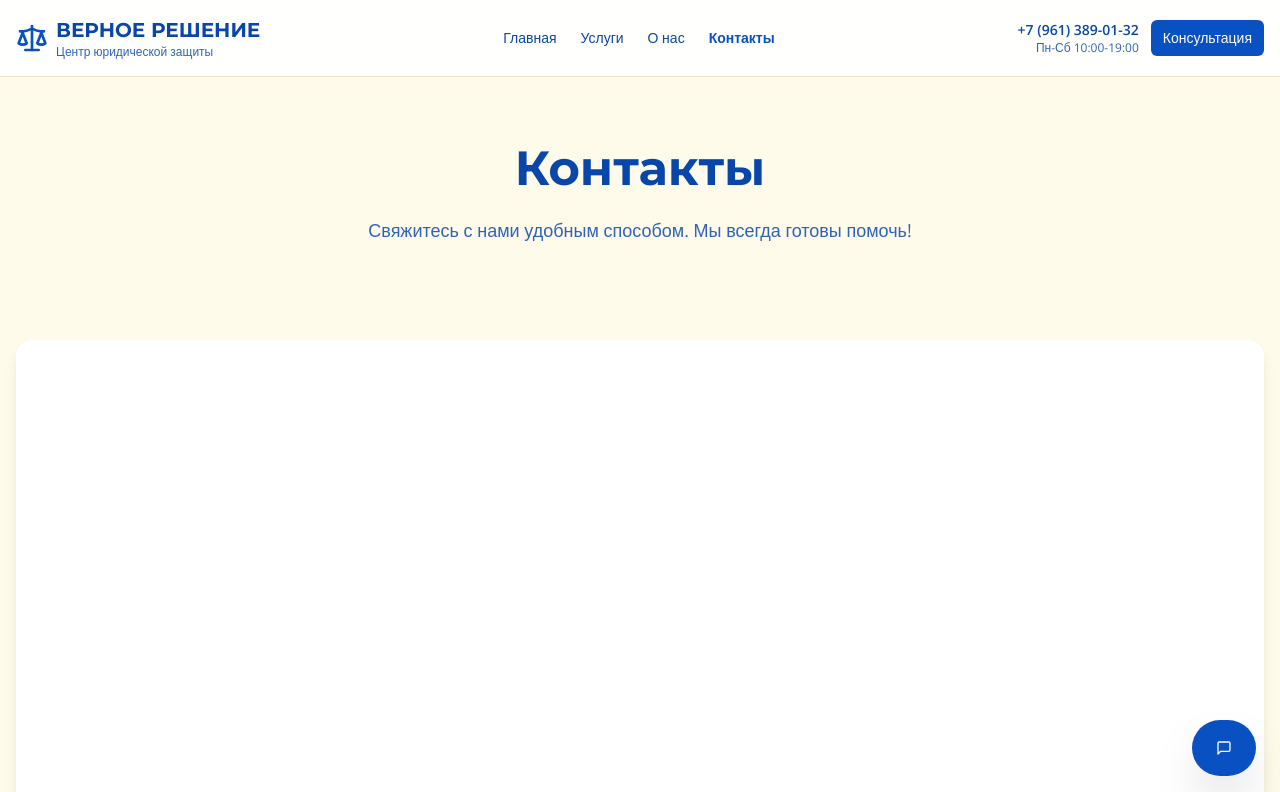
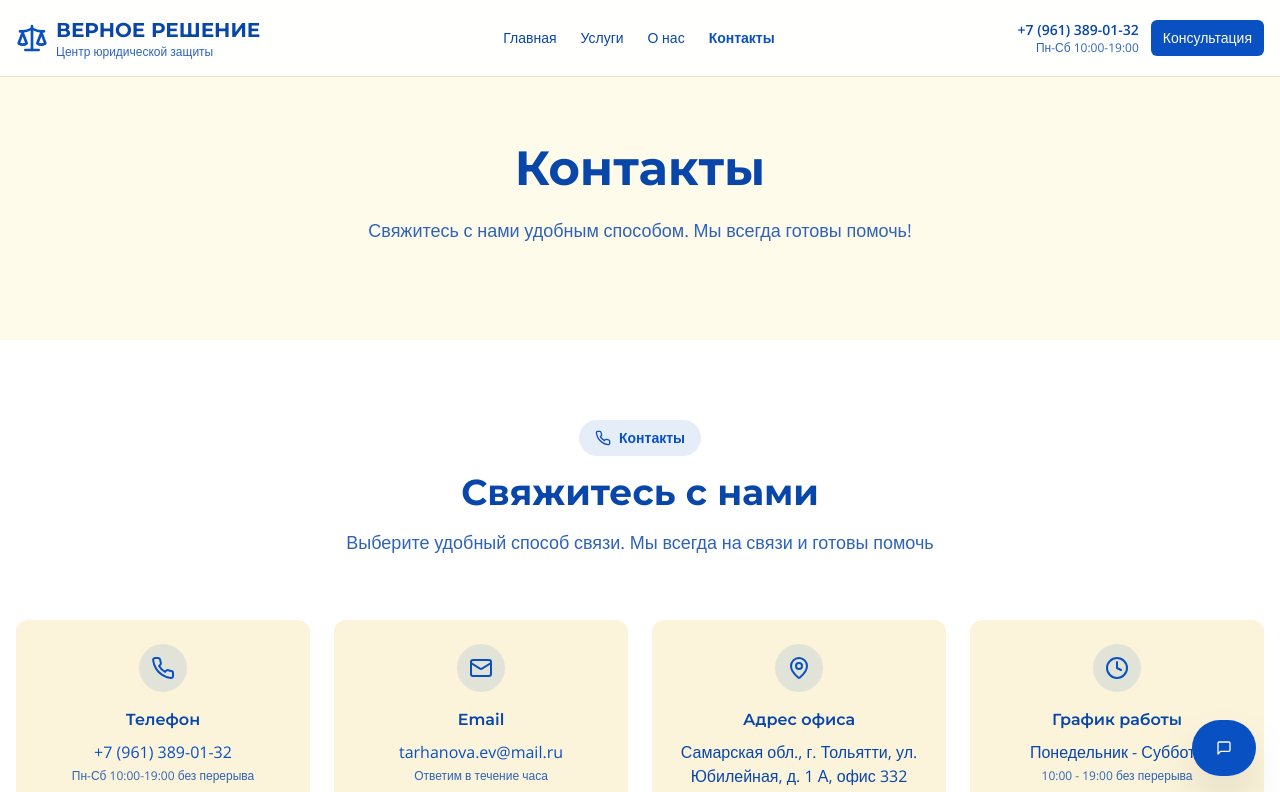
Before and after one commit to pr-poehali-dev/bankruptcy-website-project, a React (Vite) app: page /contacts in a window 1280 px wide. Shown: the top 792 px of the page. Built offline with nearby package versions, Linux system fonts and the light colour scheme.

Commit message:
Удаление ненужных файлов

```diff
--- a/src/pages/ContactsPage.tsx
+++ b/src/pages/ContactsPage.tsx
@@ -15,20 +15,6 @@ const ContactsPage = () => {
           </p>
         </div>
 
-        <div className="container mx-auto px-4 mb-12">
-          <div className="bg-white rounded-2xl shadow-lg overflow-hidden">
-            <div className="w-full h-[500px]">
-              <iframe
-                src="https://yandex.ru/map-widget/v1/?ll=49.283876%2C53.535882&z=17&l=map&pt=49.283876,53.535882,pm2rdm"
-                width="100%"
-                height="500"
-                frameBorder="0"
-                title="Карта офиса МЕРА ПРАВА"
-              ></iframe>
-            </div>
-          </div>
-        </div>
-
         <ContactsSection />
         <FAQSection />
       </main>
```
